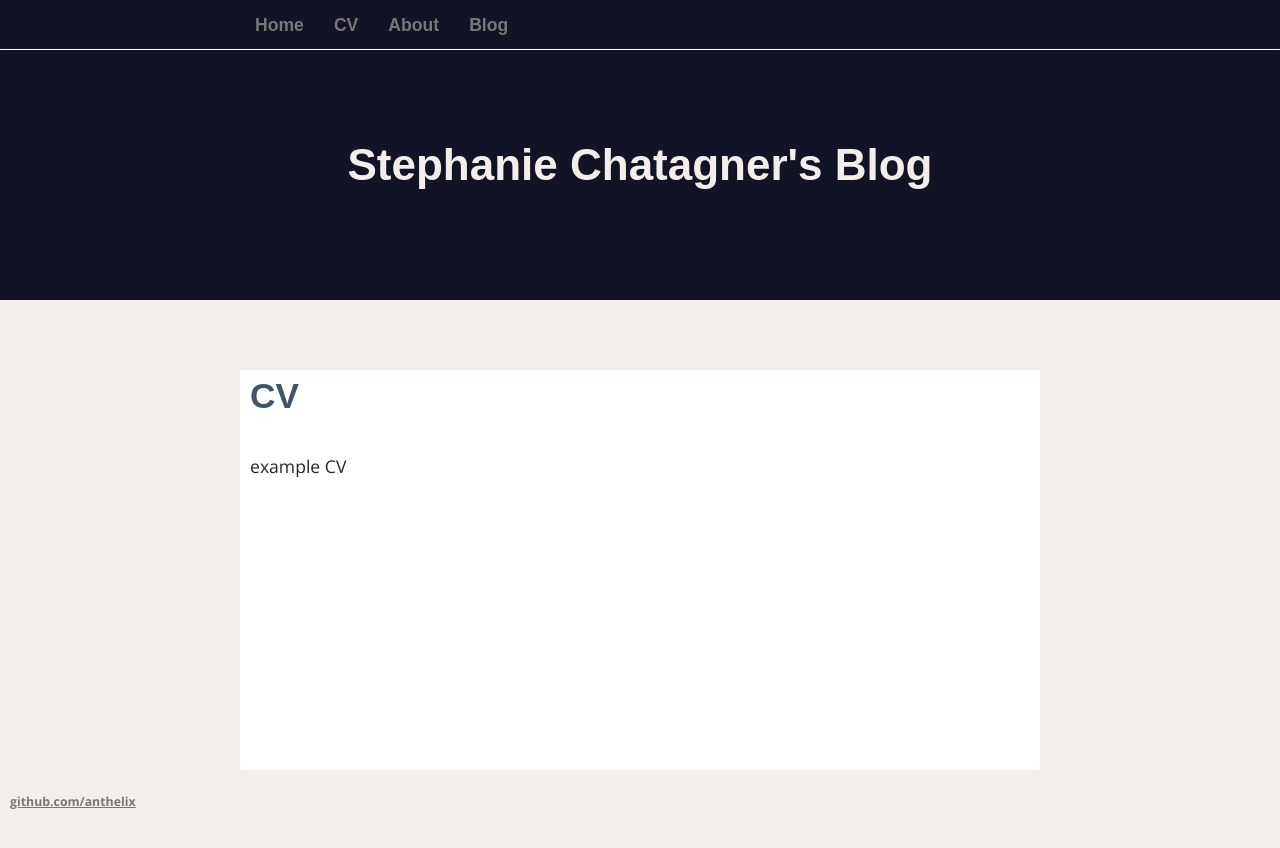
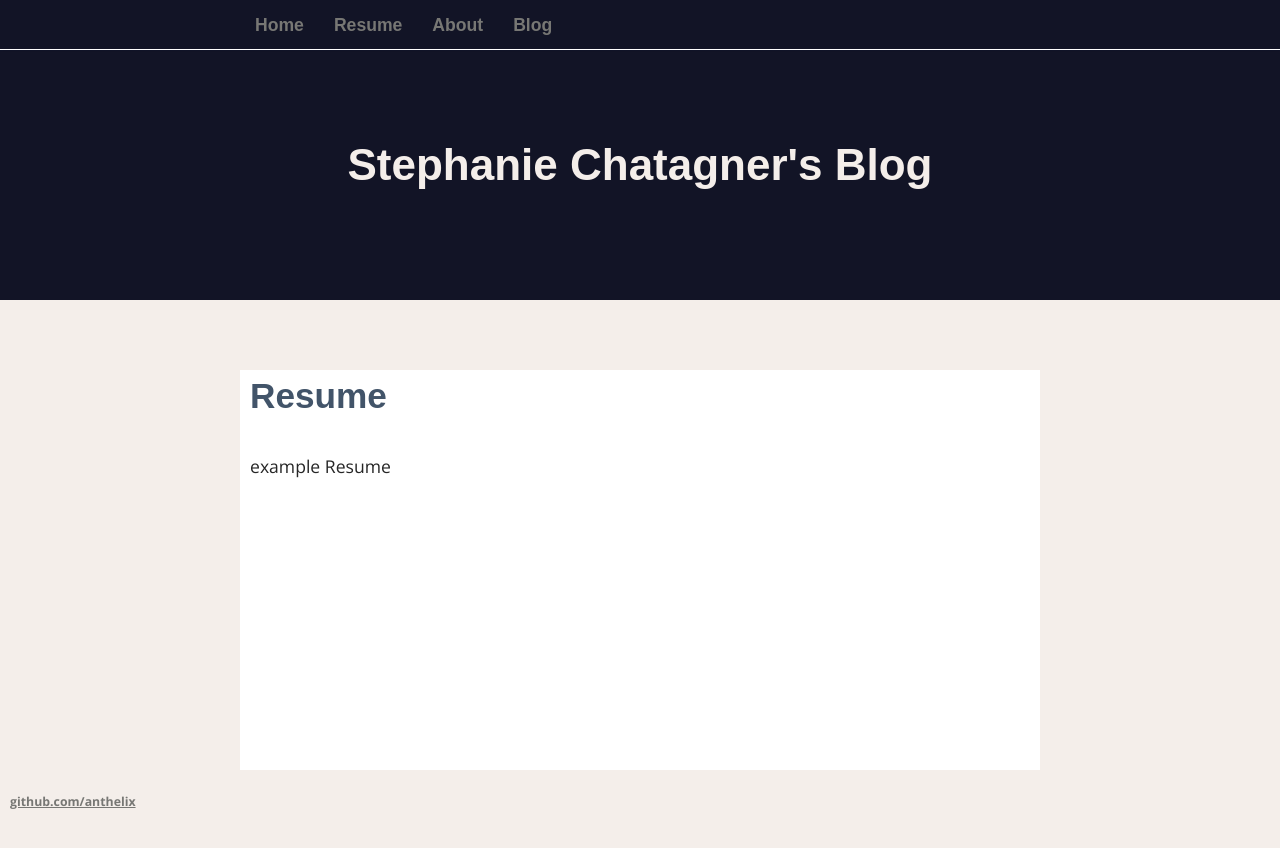
Before and after one commit to anthelix/anth_blog, a Jekyll site: the page built from _pages/03_cv.md, in a window 1280 px wide. Shown: the top 848 px of the page. Built offline with Jekyll 4.4.1, drawn with Linux system fonts in a browser that asks for light colours; some web fonts are replaced.

Commit message:
add Make and begin Resume

```diff
--- /dev/null
+++ b/_includes/me.html
@@ -0,0 +1,4 @@
+<div class="blurb">
+	<h2>Hi there, I'm Stephanie Chatagner!</h2>
+	<p>I like to learn, code, make chocolate cake and  <em>Paris coffee terrace</em> ...Here, I propose you to follow through my projects, my reconversion in computer science. <a href="/about">Read more about me..</a></p>
+</div><!-- /.blurb -->
--- a/_pages/03_cv.md
+++ b/_pages/03_cv.md
@@ -1,7 +1,7 @@
 ---
 layout: page
-title: CV
-permalink: /cv/
+title: Resume
+permalink: /resume/
 ---
 
-example CV
+example Resume
```
Also changed, not shown: _includes/page.html (added, +7 -0 lines), 1 other file.
